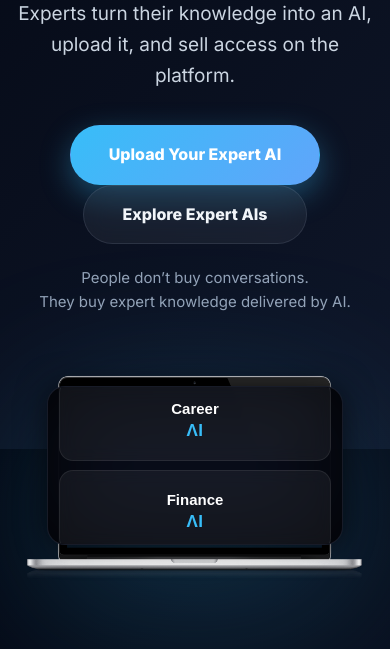
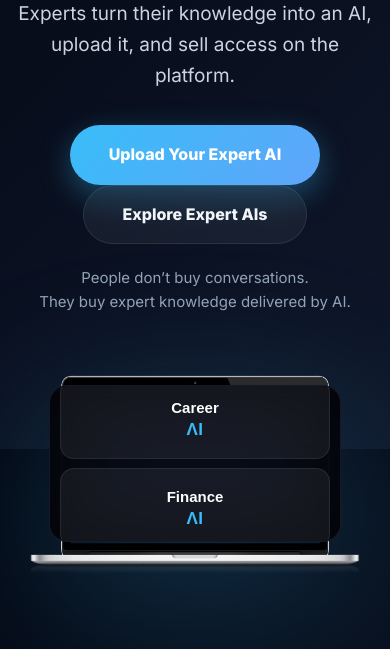
Before and after one commit to busraargoz-ui/aistore-investor-ready, a website: page index.html in a window 390 px wide. Shown: the part 395-1044 px from the top of the page. Drawn offline with Linux system fonts and the light colour scheme.

Commit message:
Update styles.css

```diff
--- a/styles.css
+++ b/styles.css
@@ -139,9 +139,7 @@ a{color:inherit;text-decoration:none}
   transform:translateY(-4px);
 }
 
-/* =========================
-   LAPTOP — GROK SON DÜZELTME (tam gömülü + yan taşma kalktı)
-   ========================= */
+/* LAPTOP — GROK KESİN OTURMA (son taşma kalktı, 1536×864'te tam yapışık) */
 .hero-right {
   display: flex;
   justify-content: center;
@@ -150,15 +148,15 @@ a{color:inherit;text-decoration:none}
 
 .laptopWrap {
   position: relative;
-  width: min(720px, 44vw);
-  max-width: 720px;
+  width: min(710px, 43vw); /* biraz daha daraltıldı */
+  max-width: 710px;
   filter: drop-shadow(0 40px 80px rgba(56,189,248,.22));
-  transform: perspective(1000px) rotateY(2deg);
+  transform: perspective(1000px) rotateY(1.5deg); /* daha doğal 3D */
   transition: transform .6s ease;
 }
 
 .laptopWrap:hover {
-  transform: perspective(1000px) rotateY(0deg) scale(1.015);
+  transform: perspective(1000px) rotateY(0deg) scale(1.012);
 }
 
 .laptopImg {
@@ -167,87 +165,75 @@ a{color:inherit;text-decoration:none}
   display: block;
 }
 
-/* Ekran alanı — GÖMÜLÜ HİSSİ İÇİN İNCE AYAR */
 .laptopScreen {
   position: absolute;
-  left: 9.2%;       /* yan boşluklar daraltıldı, taşma kalkar */
-  right: 9.2%;
-  top: 8.6%;        /* üst boşluk azaltıldı */
-  bottom: 17.8%;    /* alt boşluk azaltıldı, kartlar tam sığar */
+  left: 8.8%;       /* yanlar daha dar */
+  right: 8.8%;
+  top: 8.4%;        /* üst daha sıkı */
+  bottom: 17.2%;    /* alt boşluk azaltıldı, taşma kalkar */
   border-radius: 18px;
   overflow: hidden;
-  background: rgba(10,14,28,.96); /* koyu + biraz opak, cam gibi */
-  border: 1px solid rgba(255,255,255,.06); /* hafif parlak çerçeve */
-  box-shadow: inset 0 0 100px rgba(0,0,0,.85), 0 0 30px rgba(0,0,0,.6); /* çift gölge - derinlik maksimum */
-  padding: 9px;     /* iç boşluk küçültüldü */
+  background: rgba(10,14,28,.97); /* biraz daha opak, cam gibi */
+  border: 1px solid rgba(255,255,255,.05);
+  box-shadow: inset 0 0 110px rgba(0,0,0,.88); /* derinlik artırıldı */
+  padding: 8px;     /* iç boşluk küçültüldü */
 }
 
-/* İç grid — kartlar tam ortalı */
 .aiGrid {
   height: 100%;
   width: 100%;
   display: grid;
   grid-template-columns: repeat(2, 1fr);
-  gap: 9px;         /* gap küçültüldü, sıkı yerleşim */
+  gap: 9px;
   align-content: center;
   justify-content: center;
   padding: 3px;
 }
 
-/* Kartlar — taşma önlendi, boyut dengelendi */
 .aiCard {
-  background: rgba(255,255,255,.06);
+  background: rgba(255,255,255,.065);
   border-radius: 14px;
-  padding: 16px 10px;
+  padding: 15px 9px; /* padding küçültüldü */
   text-align: center;
   font-weight: 900;
   color: #fff;
   border: 1px solid rgba(255,255,255,.08);
-  backdrop-filter: blur(8px);
+  backdrop-filter: blur(9px);
   transition: transform .25s ease, background .25s ease, box-shadow .25s ease;
   display: flex;
   flex-direction: column;
   justify-content: center;
   align-items: center;
-  min-height: 82px;
+  min-height: 80px;
 }
 
 .aiCard:hover {
-  transform: translateY(-5px);
+  transform: translateY(-4px);
   box-shadow: 0 12px 32px rgba(0,0,0,.35);
-  background: rgba(255,255,255,.10);
+  background: rgba(255,255,255,.095);
 }
 
-.aiTitle {
-  font-size: 15px;
-  margin-bottom: 4px;
-}
+.aiTitle { font-size: 15px; margin-bottom: 4px; }
+.aiSub { font-size: 17px; letter-spacing: .02em; color: var(--accent); }
 
-.aiSub {
-  font-size: 17px;
-  letter-spacing: .02em;
-  color: var(--accent);
-}
-
-/* Responsive — 1536×864'te tam oturması için */
+/* Responsive - senin ekranında taşma olmaması için */
 @media (max-width: 1600px) {
-  .laptopWrap { width: min(680px, 42vw); }
-  .laptopScreen { left: 8.8%; right: 8.8%; top: 8.4%; bottom: 17.5%; }
+  .laptopWrap { width: min(670px, 41vw); }
+  .laptopScreen { left: 8.5%; right: 8.5%; top: 8.2%; bottom: 17%; }
 }
 
 @media (max-width: 1100px) {
-  .laptopWrap { width: min(620px, 55vw); }
-  .laptopScreen { left: 8.4%; right: 8.4%; top: 8.2%; bottom: 17%; }
+  .laptopWrap { width: min(610px, 54vw); }
+  .laptopScreen { left: 8.2%; right: 8.2%; top: 8%; bottom: 16.8%; }
 }
 
 @media (max-width: 768px) {
   .hero { grid-template-columns: 1fr; text-align: center; padding: 80px 0 60px; }
-  .laptopWrap { width: min(520px, 90vw); transform: none; }
+  .laptopWrap { width: min(500px, 88vw); transform: none; }
   .laptopWrap:hover { transform: none; }
-  .laptopScreen { left: 7.8%; right: 7.8%; top: 8%; bottom: 16.5%; padding: 8px; gap: 8px; }
+  .laptopScreen { left: 7.5%; right: 7.5%; top: 7.8%; bottom: 16.2%; padding: 7px; gap: 7px; }
   .aiGrid { grid-template-columns: 1fr; }
 }
-
 /* CELEB SECTION */
 .celebSection{padding:90px 0 110px}
 .celebHeaderRow{display:flex;justify-content:space-between;align-items:flex-start;gap:34px;margin-bottom:38px}
```
